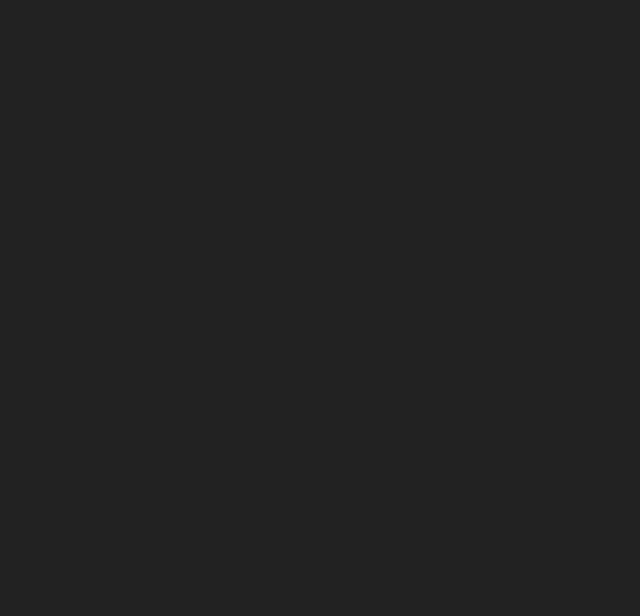
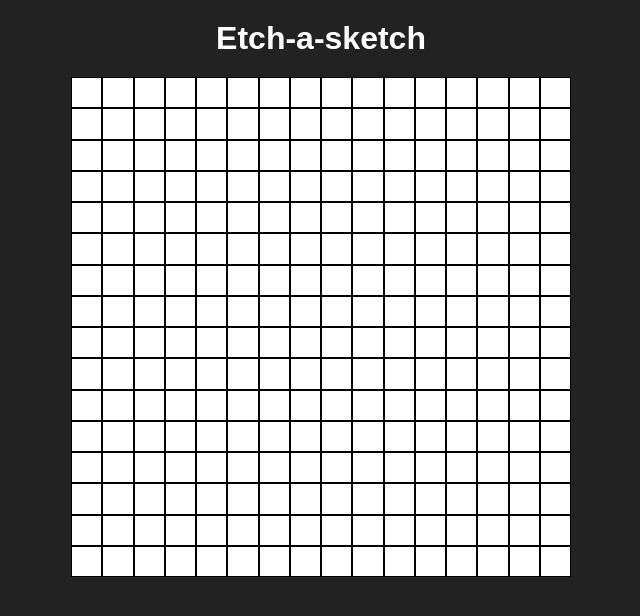
Before and after one commit to mateusznurzynski/etch-a-sketch, a plain HTML site: page index.html in a window 1280 px wide. Shown: the whole page, without its empty margins (319-959 px from the left). Drawn offline with Linux system fonts and the light colour scheme.

Commit message:
Create a 16x16 grid that can be manually resized
To resize it manually, change segmentsNumber in main.js.
Then, change the .segment class in style.css.

```diff
--- a/index.html
+++ b/index.html
@@ -8,6 +8,8 @@
     <link rel="stylesheet" href="./style.css" />
   </head>
   <body>
+    <h1>Etch-a-sketch</h1>
+    <div class="container"></div>
     <script src="./main.js"></script>
   </body>
 </html>
--- a/main.js
+++ b/main.js
@@ -0,0 +1,8 @@
+const container = document.querySelector('.container');
+const segment = document.createElement('div');
+segment.classList.add('segment');
+let segmentsNumber = 16;
+
+for (let i = 0; i < segmentsNumber ** 2; i++) {
+  container.appendChild(segment.cloneNode(true));
+}
--- a/style.css
+++ b/style.css
@@ -9,5 +9,25 @@ html {
   padding: 0;
 }
 body {
+  font-family: Arial, Helvetica, sans-serif;
   background-color: #222;
+  color: white;
+  display: flex;
+  align-items: center;
+  flex-direction: column;
 }
+h1 {
+  margin: 20px 0;
+}
+.container {
+  display: flex;
+  flex-wrap: wrap;
+  height: 500px;
+  width: 500px;
+}
+.segment {
+  background-color: white;
+  width: calc(100% / 16);
+  width: calc(100% / 16);
+  border: 1px black solid;
+}
```
